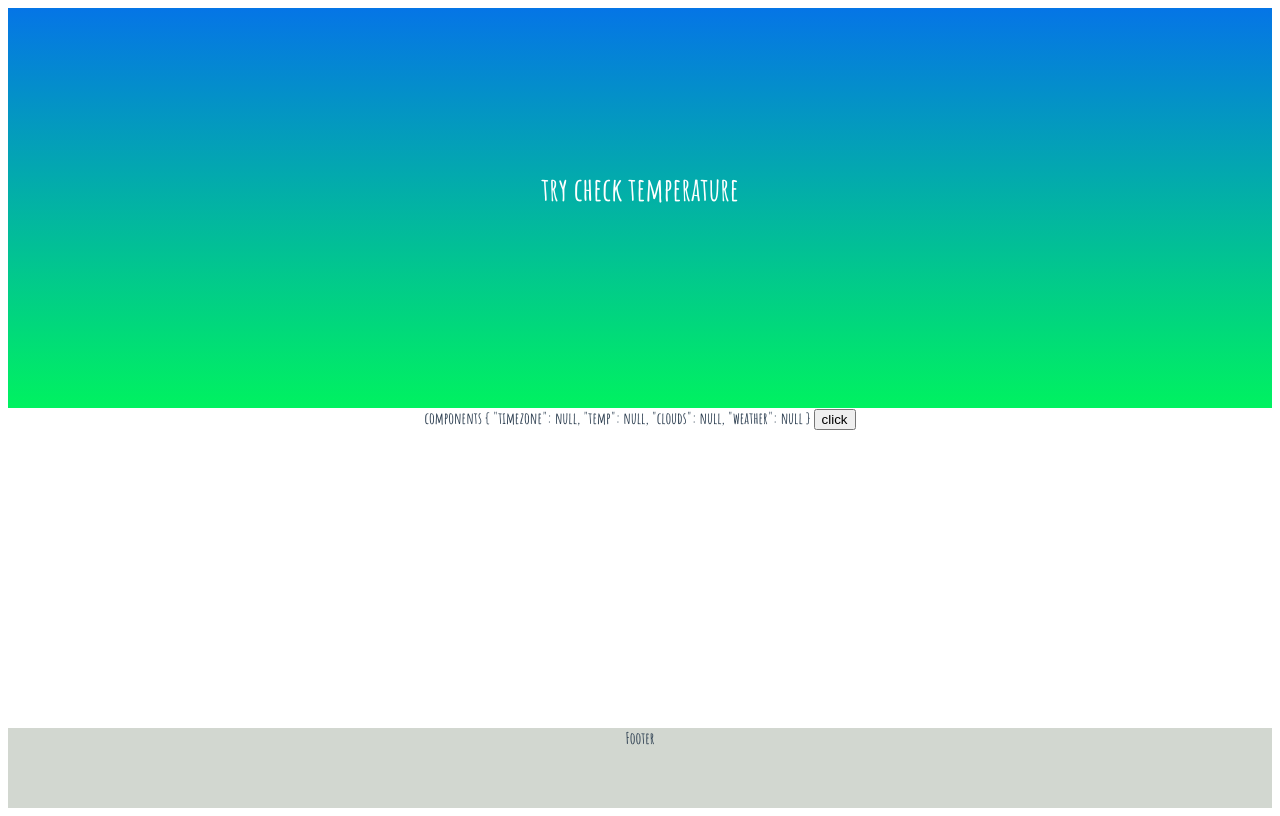
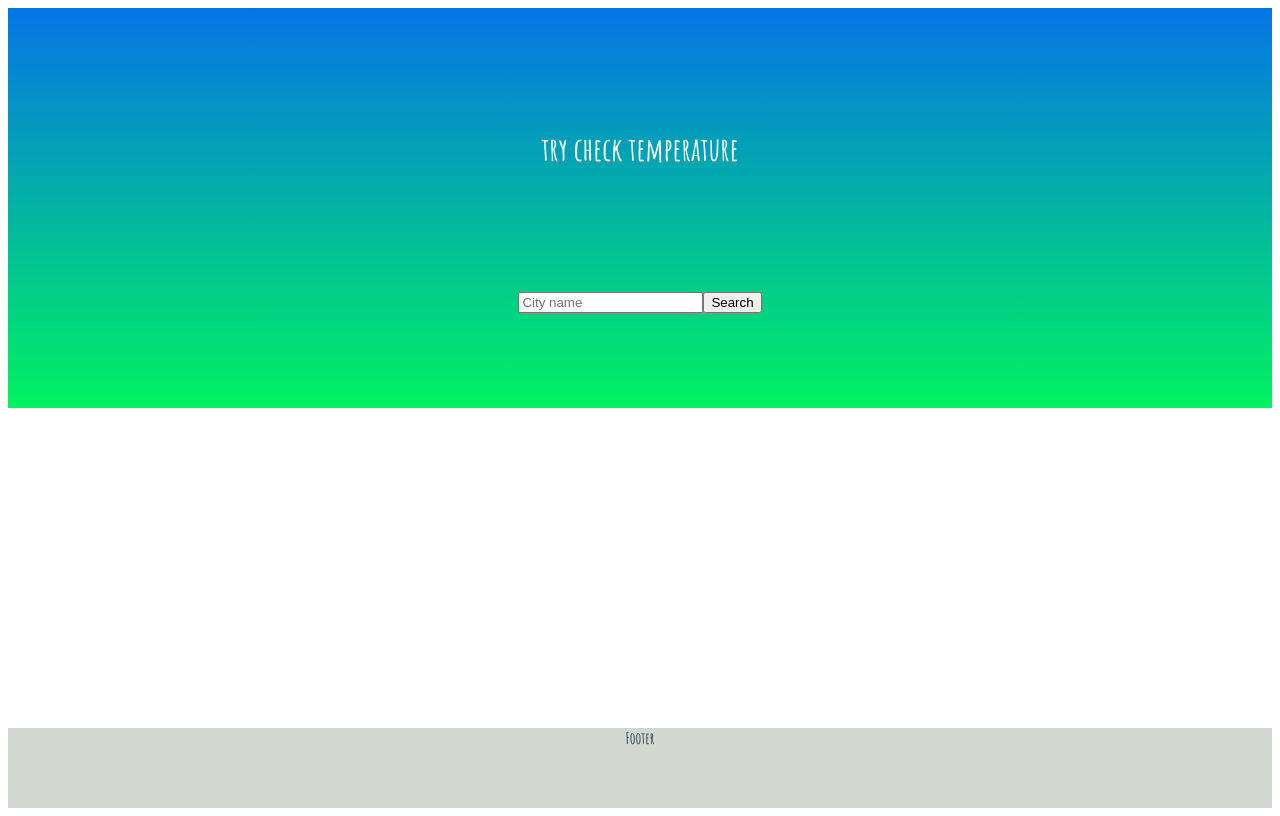
Before and after one commit to dbzero4143/Vue_WeatherApp, a Vue app in the folder vue-cli/: page / in a window 1280 px wide. Built offline with nearby package versions, Linux system fonts and the light colour scheme.

Commit message:
search function
search function complete

```diff
--- a/vue-cli/src/App.vue
+++ b/vue-cli/src/App.vue
@@ -11,6 +11,7 @@
 import Header from './components/Header.vue'
 import Components from './components/Components.vue'
 import Footer from './components/Footer.vue'
+
 
 
 export default {
--- /dev/null
+++ b/vue-cli/src/EventBus/EventBus.js
@@ -0,0 +1,7 @@
+//EventBus.js
+
+import Vue from 'vue';
+
+const EventBus = new Vue();
+
+export default EventBus;
--- a/vue-cli/src/components/Components.vue
+++ b/vue-cli/src/components/Components.vue
@@ -1,41 +1,39 @@
 <template>
   <div id="app">
-      components
-      {{this.info}}
-      {{this.err}}
-      <button @click="getApi">click</button>
+      <p v-if="this.boolean">{{this.info.name}}</p>
+      <p v-if="this.boolean">{{this.info.timezone}}</p>
+      <p v-if="this.boolean">{{this.info.min_temp}}</p>
+      <p v-if="this.boolean">{{this.info.max_temp}}</p>
+      <p v-if="this.boolean">{{this.info.clouds.all}}</p>
+      <p v-if="this.boolean">{{this.info.weather}}</p>
   </div>
 </template>
 
 <script>
-import axios from "axios"
+import EventBus from '../EventBus/EventBus'
 
 export default {
   data(){
     return {
-      info: {
+      info:{
+        name:null,
         timezone:null,
-        temp:null,
+        min_temp:null,
+        max_temp:null,
         clouds:null,
         weather:null
       },
-      err: null
+      boolean: false
     }
   },
+  created(){
+    EventBus.$on('send_vmodel', (param)=>{
+          this.info = param
+          this.boolean = true
+      })
+  },
   methods:{
-    getApi(){
-      axios.get("https://api.openweathermap.org/data/2.5/onecall?lat=33.441792&lon=-94.037689&exclude=hourly,daily&appid=b0d4b965cd9f7029f15075afda9747cd")
-      .then((res)=>{
-        this.info ={
-          timezone:res.data.timezone,
-          temp:res.data.current.temp,
-          clouds:res.data.current.clouds,
-          weather:res.data.current.weather[0].description
-        }
-      }).catch((err)=>{
-        console.log(err)
-      })
-    }
+
   }
 }
 </script>
--- a/vue-cli/src/components/Header.vue
+++ b/vue-cli/src/components/Header.vue
@@ -1,17 +1,53 @@
 <template>
   <div id="app">
     <h1>try check temperature</h1>
+    <input type="text" v-model="vmodel" placeholder="City name">
+    <button @click="inputvmodel">Search</button>
   </div>
 </template>
 
 <script>
+import EventBus from '../EventBus/EventBus'
+import axios from "axios"
+
 export default {
-
+  data(){
+    return {
+      vmodel:'',
+      info: {
+        name:null,
+        timezone:null,
+        min_temp:null,
+        max_temp:null,
+        clouds:null,
+        weather:null
+      },
+    }
+  },
+  methods: {
+    inputvmodel(){
+      console.log('call')
+      axios.get(`http://api.openweathermap.org/data/2.5/weather?q=${this.vmodel}&appid=b0d4b965cd9f7029f15075afda9747cd`)
+      .then((res)=>{
+        this.info ={
+          name:res.data.name,
+          timezone:res.data.timezone,
+          min_temp:res.data.main.temp_min,
+          max_temp:res.data.main.temp_max,
+          clouds:res.data.clouds,
+          weather:res.data.weather[0].main
+        }
+        EventBus.$emit('send_vmodel', this.info)
+      }).catch((err)=>{
+        console.log(err)
+      })
+    }
+  }
 }
 </script>
 
 <style>
 h1{
-  line-height: 40vh;
+  line-height: 30vh;
 }
 </style>
```
